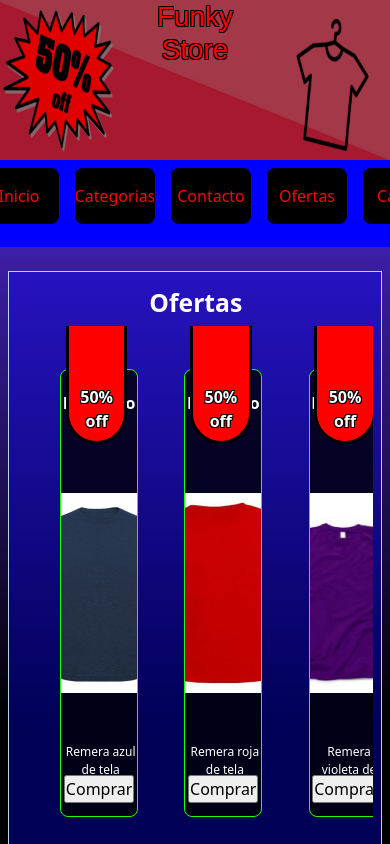
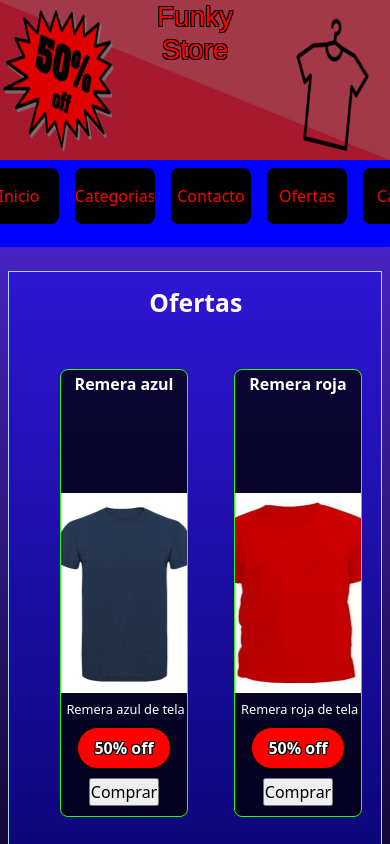
Before and after one commit to MonvaFNK/tienda-de-indumentaria, a website: page paginas/ofertas.html in a window 390 px wide. Shown: the top 844 px of the page. Drawn offline with nearby package versions, Linux system fonts and the light colour scheme.

Commit message:
Agrengado responsive y grid a Ofertas

```diff
--- a/paginas/ofertas.html
+++ b/paginas/ofertas.html
@@ -47,44 +47,47 @@
     <h2 class="ofertas__texto--titulo"> Ofertas </h2>
         <ul class="ofertas__contenedor">
             <li class="remera1-card">
-                <div class="ofertas__items--texto">Producto 1
+                <div class="ofertas__items--texto">Remera azul
                     <div class="ofertas__items--imagen">
-                        <p class="ofertas__items--imagentexto">50% off</p>
+
                     </div>
                         <p class="ofertas__items--parrafo"> Remera azul de tela</p>
                     <div class="ofertas__items--boton">
+                        <p class="ofertas__items--imagentexto">50% off</p>
                         <input type="button" value="Comprar" id="boton_1"></input>
                     </div>
                 </div>
-            <li class="remera2-card">
-                <div class="ofertas__items--texto">Producto 2
+            <li class="remera2-card ">
+                <div class="ofertas__items--texto">Remera roja
                     <div class="ofertas__items--imagen">
-                        <p class="ofertas__items--imagentexto">50% off</p>
+
                     </div>
                     <p class="ofertas__items--parrafo"> Remera roja de tela</p>
                     <div class="ofertas__items--boton">
+                        <p class="ofertas__items--imagentexto">50% off</p>
                         <input type="button" value="Comprar" id="boton_2"></input>
                     </div>
                 </div>
             </li>
             <li class="remera3-card">
-                <div class="ofertas__items--texto">Producto 3
+                <div class="ofertas__items--texto">Remera violeta
                     <div class="ofertas__items--imagen">
-                        <p class="ofertas__items--imagentexto">50% off</p>
+
                     </div>
                     <p class="ofertas__items--parrafo"> Remera violeta de tela</p>
                     <div class="ofertas__items--boton">
+                        <p class="ofertas__items--imagentexto">50% off</p>
                         <input type="button" value="Comprar" id="boton_3"></input>
                     </div>
                 </div>
             </li>
             <li class="remera4-card">
-                <div class="ofertas__items--texto">Producto 4
+                <div class="ofertas__items--texto">Remera negra
                     <div class="ofertas__items--imagen">
-                        <p class="ofertas__items--imagentexto">50% off</p>
                     </div>
                     <p class="ofertas__items--parrafo"> Remera negra de tela</p>
                     <div class="ofertas__items--boton">
+                        <p class="ofertas__items--imagentexto">50% off</p>
                         <input type="button" value="Comprar" id="boton_4"></input>
                     </div>
                 </div>
--- a/sass/style.scss
+++ b/sass/style.scss
@@ -216,7 +216,6 @@ $oferta__ropa:(
         height: 28rem;
         margin: .7rem;
         border : 0.1rem solid $box-outline-secondary;
-        width: 25%;
     }
 }
 .ofertas {
@@ -237,23 +236,9 @@ $oferta__ropa:(
         margin-left: 0.1rem;
     }
     &__contenedor{
-        display:flex;
-        flex-direction: row;
-        justify-content: center;
-        justify-content: space-between;
-        align-items: center;
-        overflow: auto;
-    }
-    &__items{
-        display: flex;
-        justify-content: center;
-        align-items: center;
-        background-color: $box-products;
-        border-radius: 0.5rem;
-        margin: .7rem;
-        border : 0.1rem solid $box-outline-secondary;;
-        width: 25%;
-        height: 75%;
+        display: grid;
+        grid-template-rows: repeat(2, 1fr);
+        grid-template-columns: repeat(2, 1fr);
     }
     &__items--texto{
         text-align: center;
@@ -263,13 +248,13 @@ $oferta__ropa:(
         width: 12.5rem;
         margin-left: 0.1rem;
         margin-right: 0.1rem;
-
         width: 100%;
     }
     &__items--parrafo{
         font-size: 0.75rem;
         text-align: center;
-        font-weight: 200;
+        font-weight: 300;
+        font-size: 0.8rem;
         height: 4rem;
         padding-top: 18rem;
         margin-left: 0.1rem;
@@ -289,23 +274,29 @@ $oferta__ropa:(
         width: 100%;
     }
     &__items--imagentexto{
-        position: absolute;
+        display:flex;
+        justify-content: center;
+        align-items: center;
         bottom: 0.1rem;
         right: 0.5rem;
         color: white;
         text-shadow: -1px -1px 0 #000, 1px -1px 0 #000, -1px 1px 0 #000, 1px 1px 0 #000;
         border-radius: 2rem;
-        border: 3px solid $cincuentaoff-color;
+        border: 2px solid $cincuentaoff-color;
         background-color: $cincuentaoff;
         padding: 0.5rem;
         margin: 0.1rem;
-        margin-top:15rem;
-        padding-top: 10rem;
+        width: 6rem;
+        margin-bottom: .5rem;
     }
     &__items--boton{
+        display: flex;
+        justify-content: center;
+        align-items: center;
+        flex-direction: column;
         padding:0px;
-        margin-top:2rem;
-
+        margin-top:1.5rem;
+        margin-bottom: 1rem;
     }
 }
 
```
Also changed, not shown: css/estilos.css.
